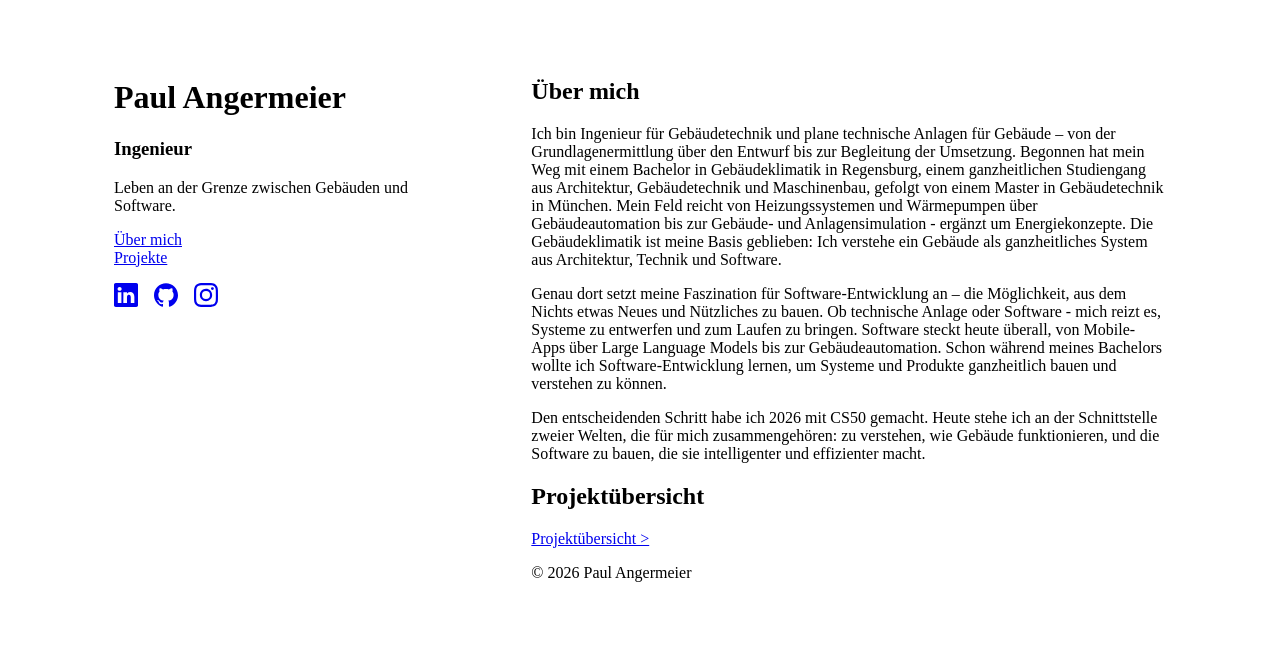
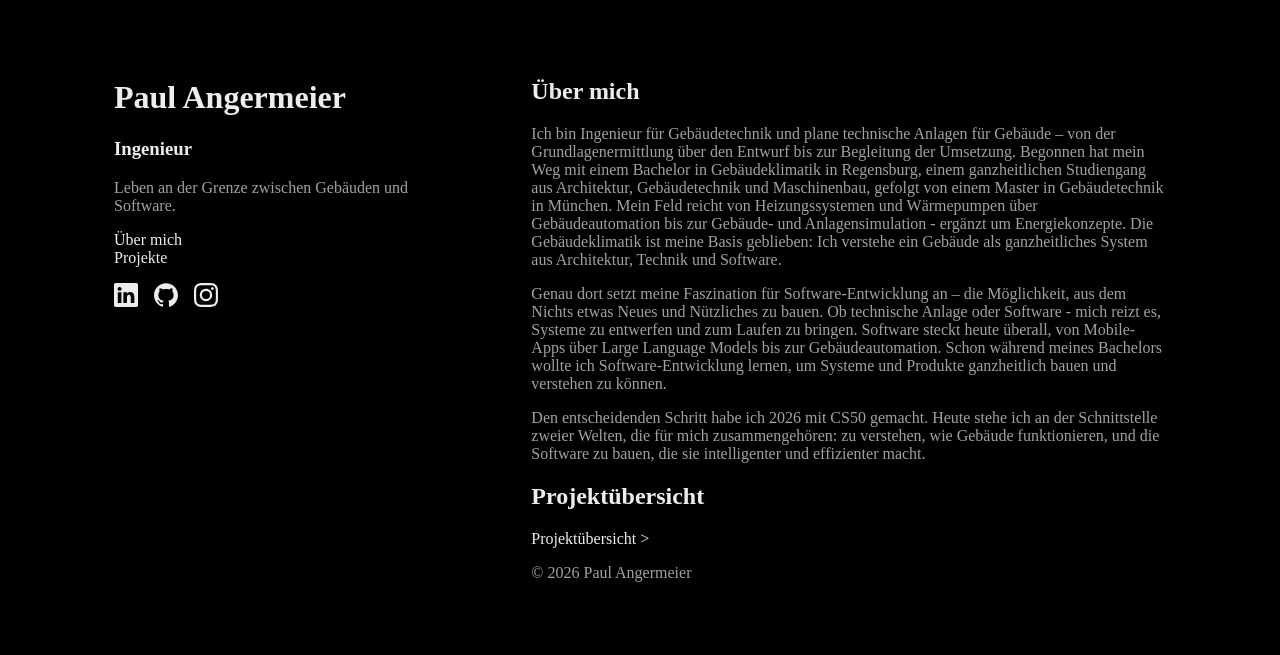
Before and after one commit to paulangermeier/portfolio, a Flask app: page / in a window 1280 px wide. Shown: the top 655 px of the page. Run offline with Flask 3, Linux system fonts and the light colour scheme; data that the repository does not hold is empty.

Commit message:
Add design system: color variables, tech pill styling, link hover states

```diff
--- a/static/style.css
+++ b/static/style.css
@@ -2,6 +2,35 @@
 *::before,
 *::after {
     box-sizing: border-box;
+}
+
+:root {
+    --color-background: rgb(0, 0, 0);
+    --color-accent: rgb(237, 237, 237);
+    --color-surface: rgb(34, 34, 34);
+    --color-text-primary: rgb(237, 237, 237);
+    --color-text-secondary: rgb(161, 161, 161);
+}
+
+body {
+    background-color: var(--color-background);
+    color: var(--color-text-secondary);
+}
+
+h1,
+h2,
+h3 {
+    color: var(--color-text-primary);
+}
+
+a {
+    color: var(--color-accent);
+    text-decoration: none;
+    transition: color 200ms ease;
+}
+
+a:hover {
+    text-decoration: underline;
 }
 
 .breadcrumb {
@@ -131,10 +160,12 @@
 }
 
 .tech-tag {
-    background-color: grey;
-    color: white;
-    padding: 2px 5px;
-    border-radius: 10px;
+    background-color: var(--color-surface);
+    color: var(--color-text-secondary);
+    padding: 4px 12px;
+    border-radius: 999px;
+    font-size: 0.8rem;
+    font-family: monospace;
 }
 
 .tech-wrap {
```
